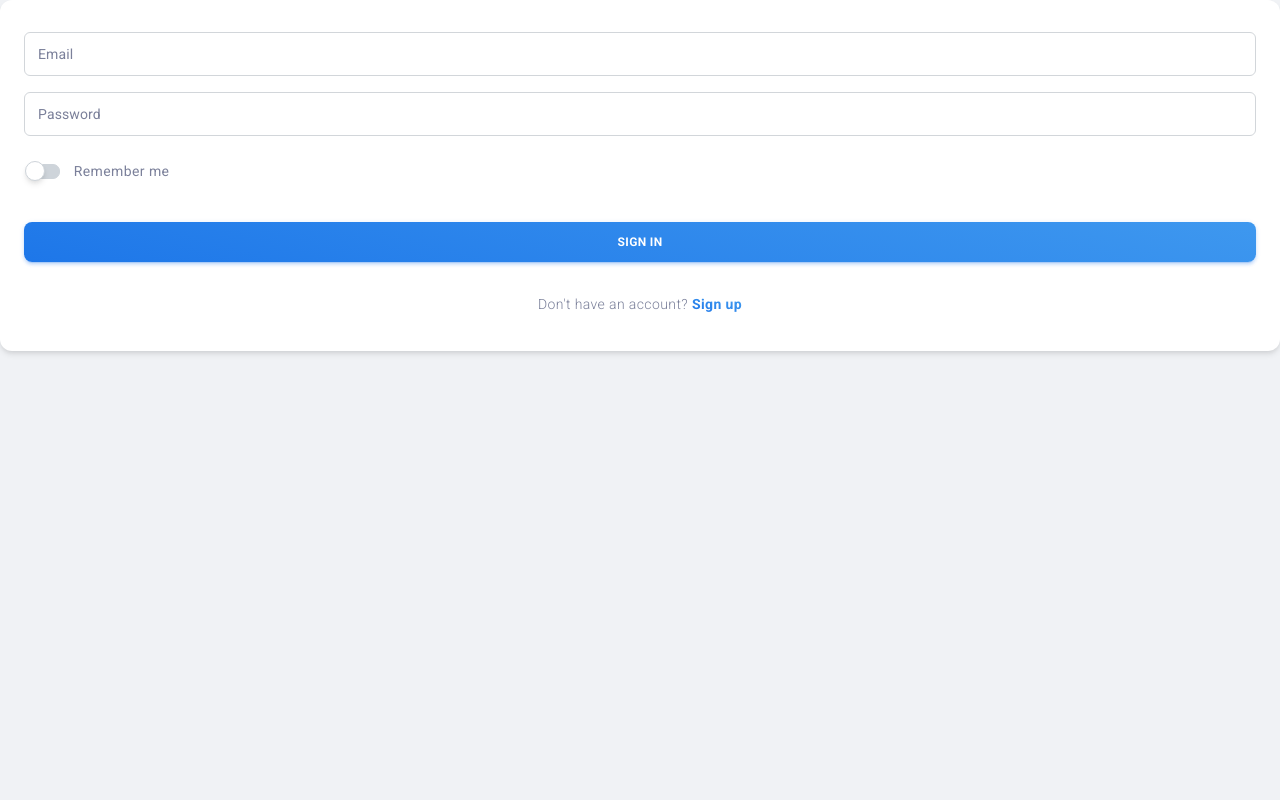
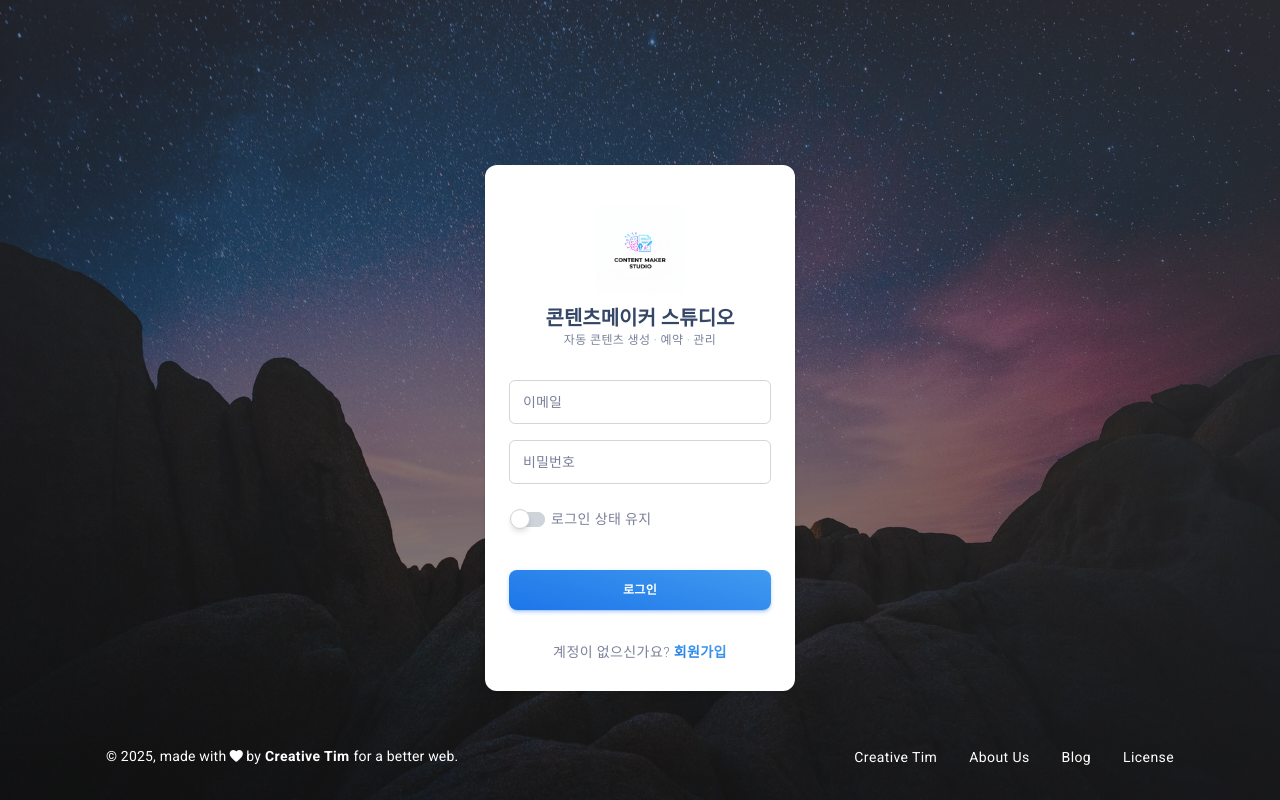
Before and after one commit to donghyukSeo123/Insajang, a React (Create React App) app in the folder insajang-frontend/: page /login in a window 1280 px wide. Built offline with nearby package versions, Linux system fonts and the light colour scheme.

Commit message:
로그인 페이지 디자인 수정

```diff
--- a/insajang-frontend/src/layouts/authentication/components/BasicLayout/index.js
+++ b/insajang-frontend/src/layouts/authentication/components/BasicLayout/index.js
@@ -32,14 +32,6 @@ import Footer from "layouts/authentication/components/Footer";
 function BasicLayout({ image, children }) {
   return (
     <PageLayout>
-      <DefaultNavbar
-        action={{
-          type: "external",
-          route: "https://creative-tim.com/product/material-dashboard-react",
-          label: "free download",
-          color: "dark",
-        }}
-      />
       <MDBox
         position="absolute"
         width="100%"
--- a/insajang-frontend/src/layouts/authentication/sign-in/index.js
+++ b/insajang-frontend/src/layouts/authentication/sign-in/index.js
@@ -1,74 +1,97 @@
-/**
-=========================================================
-* Material Dashboard 2 React - v2.2.0
-=========================================================
-
-* Product Page: https://www.creative-tim.com/product/material-dashboard-react
-* Copyright 2023 Creative Tim (https://www.creative-tim.com)
-
-Coded by www.creative-tim.com
-
- =========================================================
-
-* The above copyright notice and this permission notice shall be included in all copies or substantial portions of the Software.
-*/
-
 import { useState } from "react";
-
-// react-router-dom components
 import { Link } from "react-router-dom";
 
 // @mui material components
 import Card from "@mui/material/Card";
 import Switch from "@mui/material/Switch";
-import Grid from "@mui/material/Grid";
-import MuiLink from "@mui/material/Link";
 
-// Material Dashboard 2 React components
+// Material Dashboard components
 import MDBox from "components/MDBox";
 import MDTypography from "components/MDTypography";
 import MDInput from "components/MDInput";
 import MDButton from "components/MDButton";
 
+// Layout
+import BasicLayout from "layouts/authentication/components/BasicLayout";
 
-// Images
+// Image
 import bgImage from "assets/images/bg-sign-in-basic.jpeg";
+import signInLogo from "assets/images/logos/sign_in_logo.png";
 
 function Basic() {
   const [rememberMe, setRememberMe] = useState(false);
-
   const handleSetRememberMe = () => setRememberMe(!rememberMe);
 
   return (
-      <Card>
-        <MDBox pt={4} pb={3} px={3}>
-          <MDBox component="form" role="form">
+    <BasicLayout image={bgImage}>
+      <Card
+        sx={{
+          maxWidth: 460,
+          mx: "auto",
+          mt: 8,          // 카드 위로 내림 (로고 숨 안 막힘)
+          pt: 5,
+          pb: 3,
+        }}
+      >
+        <MDBox px={3}>
+          {/* ===== 로고 영역 ===== */}
+          <MDBox
+            display="flex"
+            flexDirection="column"
+            alignItems="center"
+            mb={4}
+          >
+            <MDBox
+              component="img"
+              src={signInLogo}
+              alt="콘텐츠메이커 스튜디오 로고"
+              sx={{
+                width: 88,
+                height: "auto",
+                mb: 1.5,
+              }}
+            />
+
+            <MDTypography variant="h5" fontWeight="bold">
+              콘텐츠메이커 스튜디오
+            </MDTypography>
+
+            <MDTypography variant="caption" color="text">
+              자동 콘텐츠 생성 · 예약 · 관리
+            </MDTypography>
+          </MDBox>
+
+          {/* ===== 로그인 폼 ===== */}
+          <MDBox component="form">
             <MDBox mb={2}>
-              <MDInput type="email" label="Email" fullWidth />
+              <MDInput type="email" label="이메일" fullWidth />
             </MDBox>
+
             <MDBox mb={2}>
-              <MDInput type="password" label="Password" fullWidth />
+              <MDInput type="password" label="비밀번호" fullWidth />
             </MDBox>
+
             <MDBox display="flex" alignItems="center" ml={-1}>
               <Switch checked={rememberMe} onChange={handleSetRememberMe} />
               <MDTypography
                 variant="button"
-                fontWeight="regular"
                 color="text"
                 onClick={handleSetRememberMe}
                 sx={{ cursor: "pointer", userSelect: "none", ml: -1 }}
               >
-                &nbsp;&nbsp;Remember me
+                로그인 상태 유지
               </MDTypography>
             </MDBox>
+
             <MDBox mt={4} mb={1}>
               <MDButton variant="gradient" color="info" fullWidth>
-                sign in
+                로그인
               </MDButton>
             </MDBox>
-            <MDBox mt={3} mb={1} textAlign="center">
+
+            <MDBox mt={3} textAlign="center">
               <MDTypography variant="button" color="text">
-                Don&apos;t have an account?{" "}
+                계정이 없으신가요?{" "}
                 <MDTypography
                   component={Link}
                   to="/authentication/sign-up"
@@ -77,14 +100,16 @@ function Basic() {
                   fontWeight="medium"
                   textGradient
                 >
-                  Sign up
+                  회원가입
                 </MDTypography>
               </MDTypography>
             </MDBox>
           </MDBox>
         </MDBox>
       </Card>
+    </BasicLayout>
   );
 }
 
+
 export default Basic;
```
Also changed, not shown: insajang-frontend/src/assets/images/logos/sign_in_logo.png (added).
